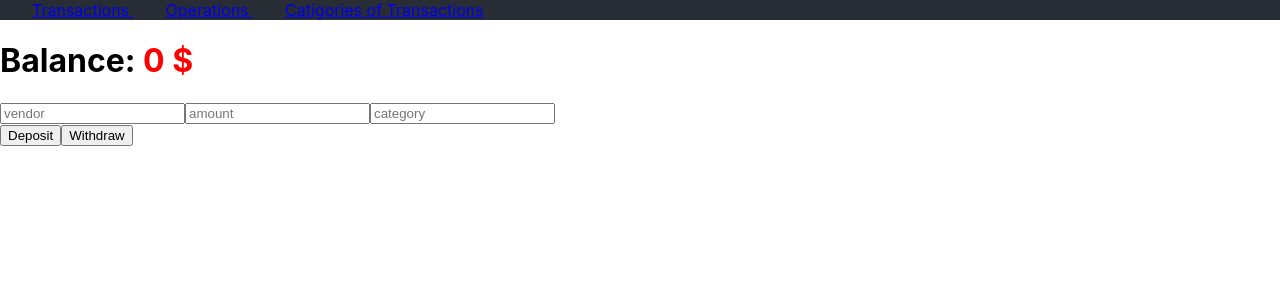
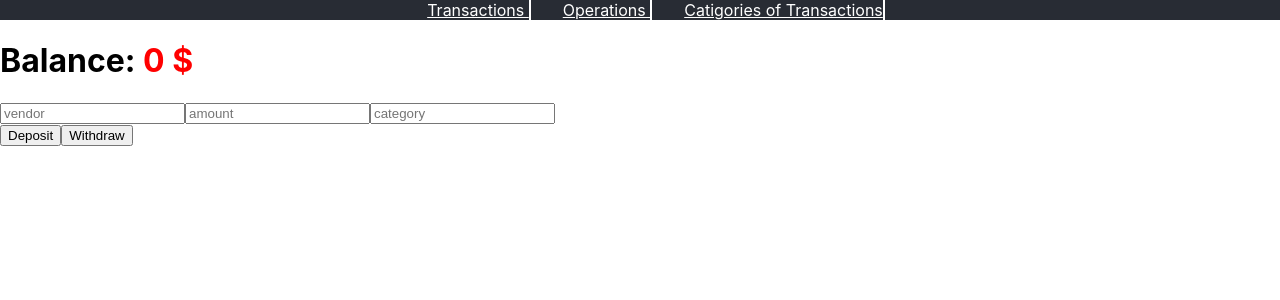
Before and after one commit to shokreserhan/Bank, a React (Create React App) app: page /operations in a window 1280 px wide. Shown: the top 300 px of the page. Built offline with nearby package versions, Linux system fonts and the light colour scheme; no server answers.

Commit message:
cleaning code

```diff
--- a/src/App.css
+++ b/src/App.css
@@ -50,7 +50,13 @@ a {
 }
 
 .navbar {
+  text-align: center;
   background-color: #282c34;
   box-shadow: rgba(50, 50, 93, 0.25) 0px 50px 100px -20px,
     rgba(0, 0, 0, 0.3) 0px 30px 60px -30px;
 }
+
+.navbar > a {
+  color: white;
+  border-right: white 2px solid;
+}
--- a/src/App.js
+++ b/src/App.js
@@ -1,5 +1,5 @@
 import { Component, Fragment } from "react";
-import { BrowserRouter as Router, Route, Switch } from "react-router-dom";
+import { BrowserRouter as Router, Route } from "react-router-dom";
 import axios from "axios";
 import NavBar from "./components/NavBar";
 import Balance from "./components/Balance";
@@ -32,6 +32,7 @@ class App extends Component {
     let transactions = (await axios.get(this.APP_URL + "/transactions")).data;
     let balance = 0;
     transactions.map((transaction) => (balance += transaction.amount));
+
     this.setState({
       transactions,
       inputs: {
@@ -84,6 +85,7 @@ class App extends Component {
             <Route exact path="/transactions" render={() => (<Transactions transactions={this.state.transactions} onDelete={this.handleDelete} />)}/>
             <Route path={"/operations"} render={() => ( <Operations inputs={this.state.inputs} onChangeInput={this.handleChangeInput} addTransaction={this.addTransaction} />)} />
             <Route path="/CatigoriesOfTransactions" render={() => (<CatigoriesOfTransactions transactions={this.state.transactions}/>)}/>
+
           </div>
         </Router>
       </Fragment>
--- a/src/components/Balance.jsx
+++ b/src/components/Balance.jsx
@@ -1,4 +1,4 @@
-import React, { Component } from "react";
+import React from "react";
 
 function Balance({ balance }) {
 
--- a/src/components/CatigoriesOfTransactions.jsx
+++ b/src/components/CatigoriesOfTransactions.jsx
@@ -1,6 +1,6 @@
 import React from "react";
 
-function CatigoriesOfTransactions({ transactions, onDelete }) {
+function CatigoriesOfTransactions({ transactions }) {
   const catigorized = {};
 
   transactions.forEach((transaction) => {
@@ -16,7 +16,7 @@ function CatigoriesOfTransactions({ transactions, onDelete }) {
       {Object.keys(catigorized).map((category) => (
         <div key={category} className="category-container">
           <h1>{category}</h1>
-          <h4> Amount:{" "} <span className={getAmountClasses(catigorized[category])}> {" "} {catigorized[category]}{" "} $</span></h4>
+          <h4> Amount: <span className={getAmountClasses(catigorized[category])}> {catigorized[category]} $</span></h4>
         </div>
       ))}
     </div>
--- a/src/components/NavBar.jsx
+++ b/src/components/NavBar.jsx
@@ -1,5 +1,4 @@
-import React from "react";
-import { BrowserRouter as Router, Link } from "react-router-dom";
+import { Link } from "react-router-dom";
 
 function NavBar() {
   return (
--- a/src/components/Operations.jsx
+++ b/src/components/Operations.jsx
@@ -1,13 +1,13 @@
 import React from "react";
 
-function Operations({ onChangeInput, inputs, addTransaction, history }) {
+function Operations({ onChangeInput, inputs, addTransaction }) {
   const { vendor, category, amount } = inputs;
   return (
     <div className="operations-container">
       <div className="inputs-container">
-        <input type="text" className="vendor" value={inputs.vendor} onChange={(event) => onChangeInput(event)} placeholder="vendor" />
-        <input type="text" className="amount" value={inputs.amount}onChange={(event) => onChangeInput(event, true)} pattern="/^[0-9\b]+$/" placeholder="amount" />
-        <input type="text" className="category" value={inputs.category} onChange={(event) => onChangeInput(event)} placeholder="category" />
+        <input type="text" className="vendor" value={inputs.vendor} onChange={onChangeInput} placeholder="vendor" />
+        <input type="text" className="amount" value={inputs.amount} onChange={(event) => onChangeInput(event, true)} pattern="/^[0-9\b]+$/" placeholder="amount" />
+        <input type="text" className="category" value={inputs.category} onChange={onChangeInput} placeholder="category" />
       </div>
 
       <div className="buttons-containers">
--- a/src/components/Transaction.jsx
+++ b/src/components/Transaction.jsx
@@ -1,7 +1,6 @@
 function Transaction({ transaction, onDelete }) {
   function getAmountClasses() {
-    if (transaction.amount > 0) return "positive";
-    return "negative";
+    return transaction.amount > 0 ?  "positive" : "negative";
   }
 
   return (
```
